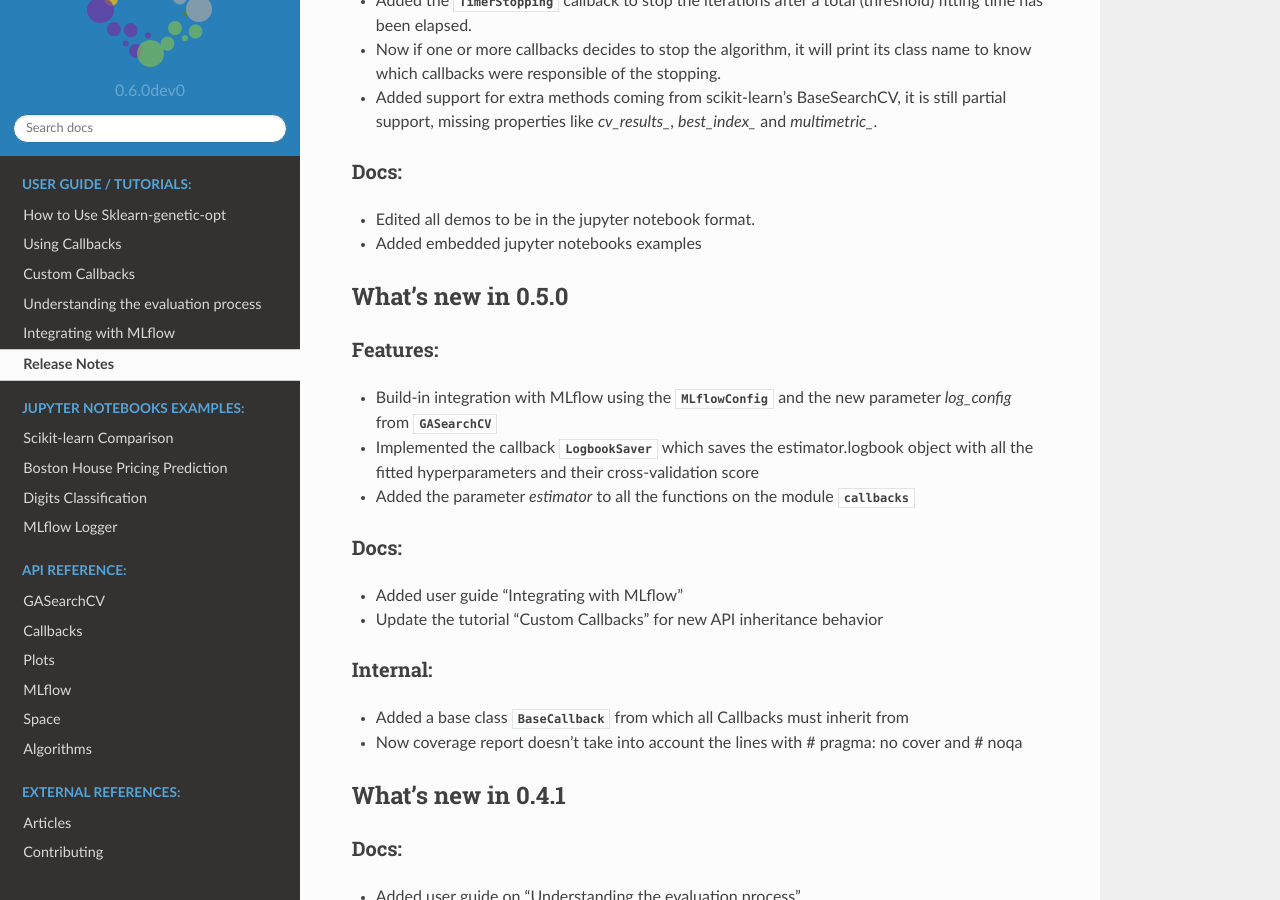
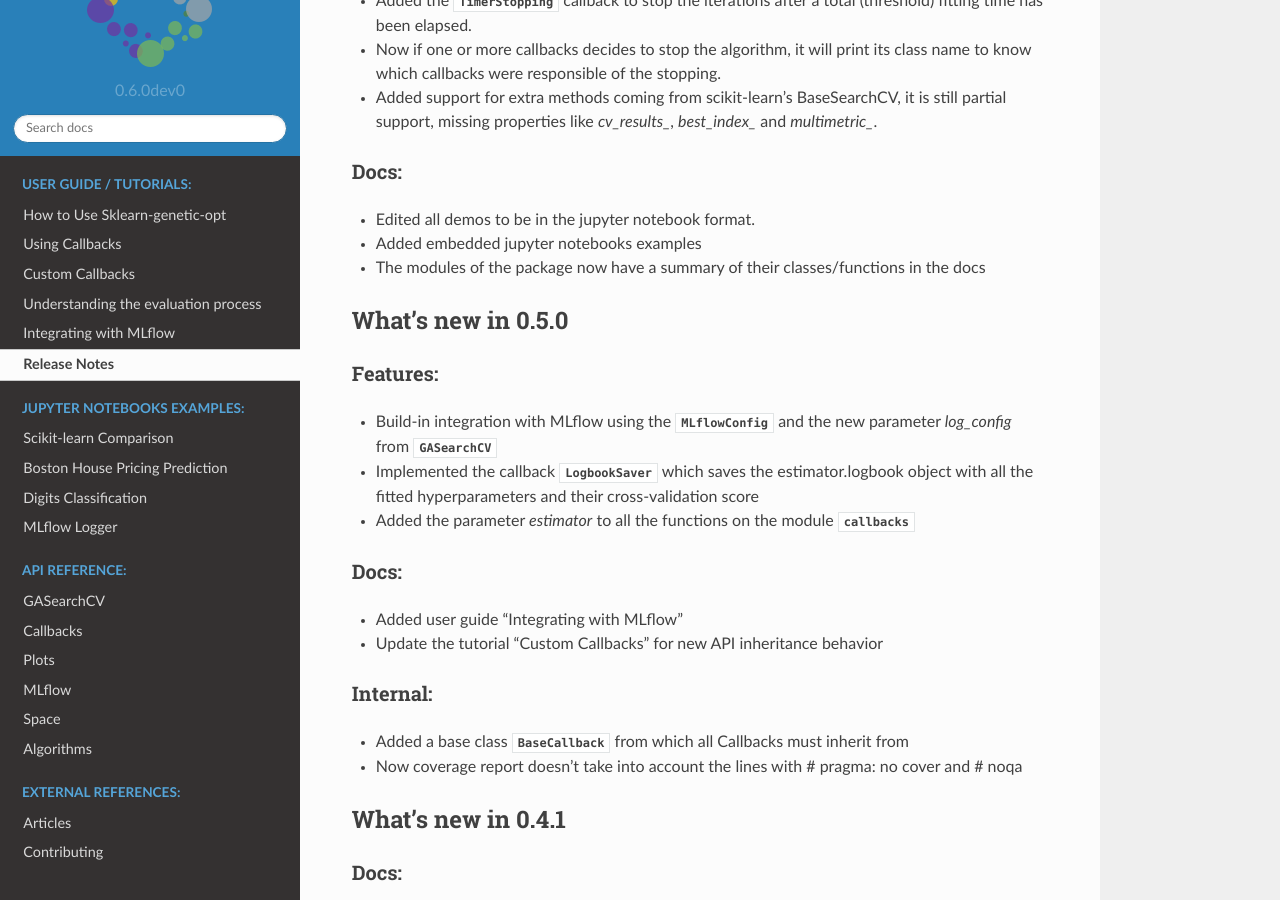
Before and after one commit to rodrigo-arenas/Sklearn-genetic-opt, a Sphinx documentation site: the page built from docs/release_notes.rst, in a window 1280 px wide and 900 px high, scrolled down 373 px. Built offline with Sphinx 7.4.7 and the Read the Docs theme 2.0.0, drawn with Linux system fonts in a browser that asks for light colours.

Commit message:
auto docs

```diff
--- a/docs/release_notes.rst
+++ b/docs/release_notes.rst
@@ -25,6 +25,7 @@ Docs:
 
 * Edited all demos to be in the jupyter notebook format.
 * Added embedded jupyter notebooks examples
+* The modules of the package now have a summary of their classes/functions in the docs
 
 What's new in 0.5.0
 -------------------
```
